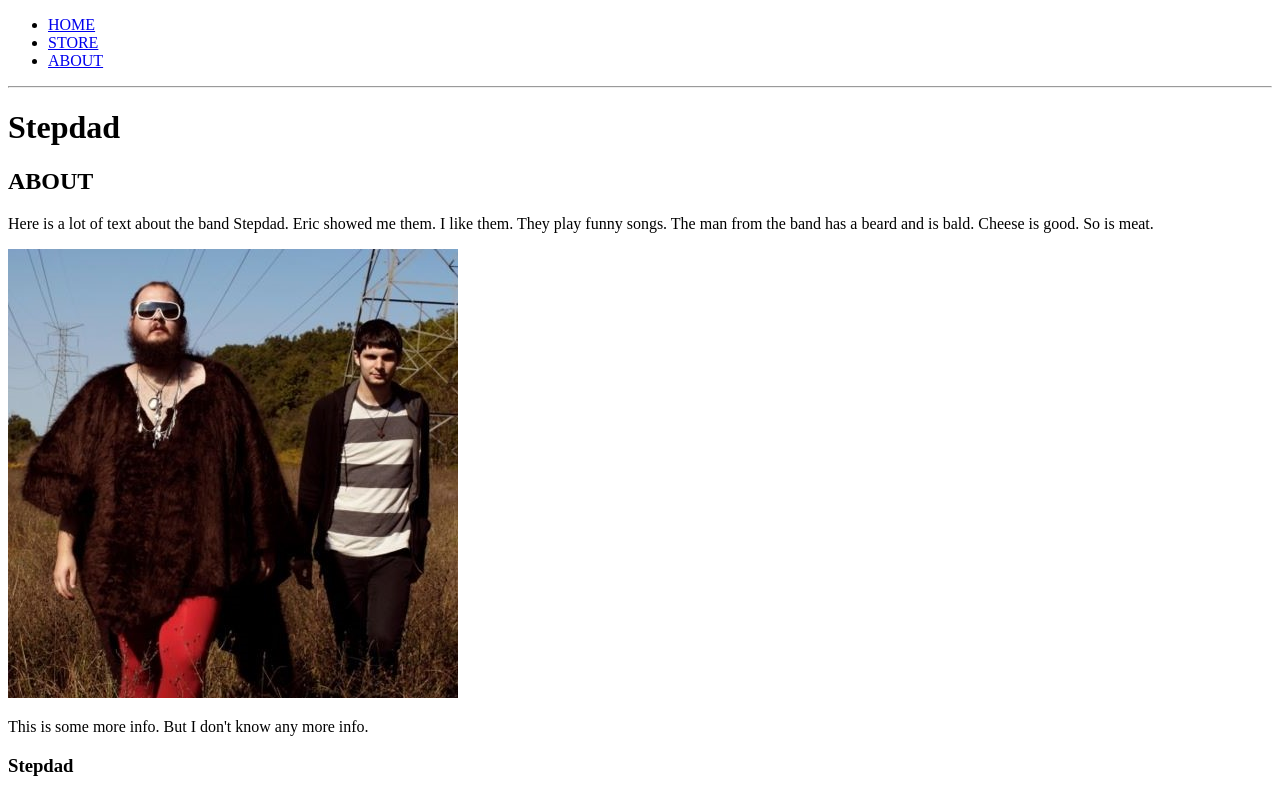
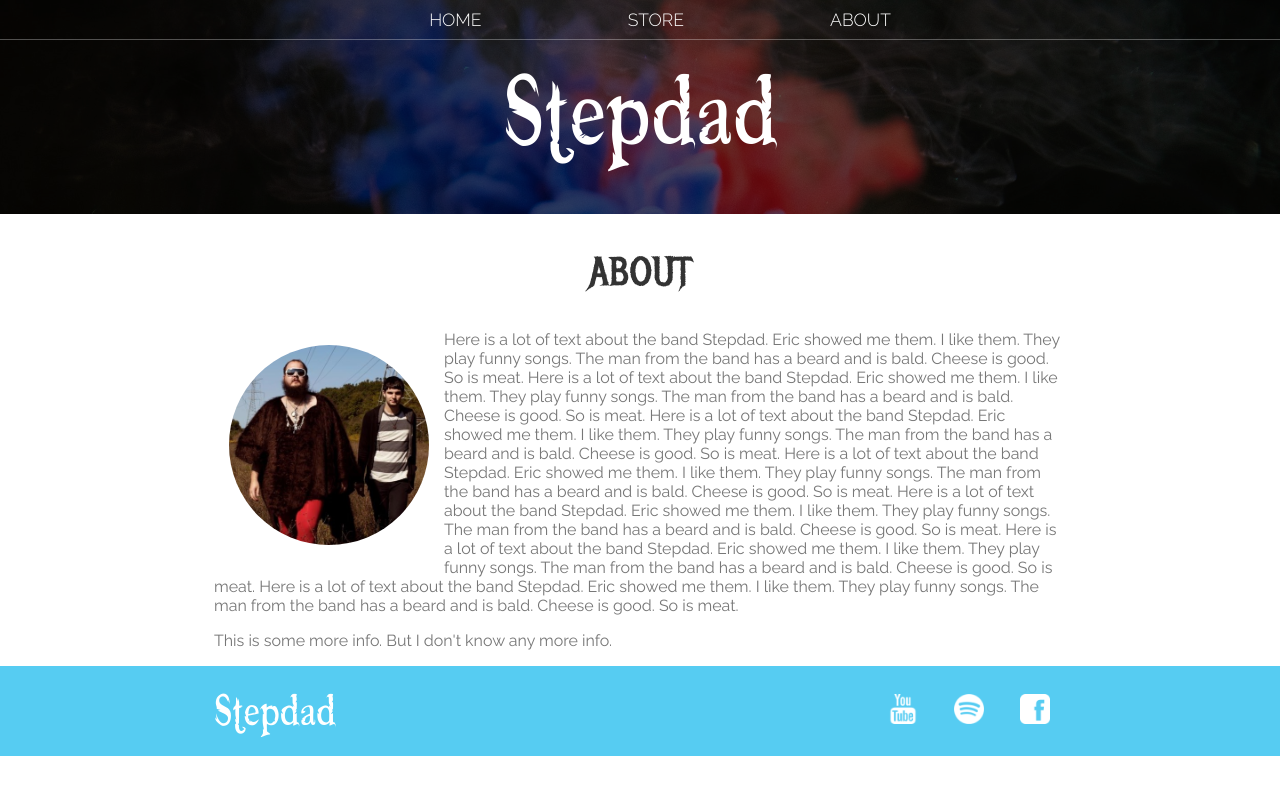
Before and after one commit to ArchDukePaulvis/Test, a plain HTML site: page WebpagePractice/About.html in a window 1280 px wide. Shown: the top 792 px of the page. Drawn offline with Linux system fonts and the light colour scheme; files whose address does not match are found by name.

Commit message:
webpage css

```diff
--- a/WebpagePractice/About.html
+++ b/WebpagePractice/About.html
@@ -3,10 +3,11 @@
     <head>
         <title>Stepdad About</title>
         <meta name="description" content="This is the description">
+        <link rel="stylesheet" href="styles.css">
     </head>
     <body>
-        <header>
-            <nav>
+        <header class="main-header">
+            <nav class="nav main-nav">
                 <ul>
                     <li>
                         <a href="index.html"> HOME</a>
@@ -19,22 +20,47 @@
                     </li>
                 </ul>
             </nav>
-            <hr>
-            <h1>Stepdad</h1>
+            <h1 class="band-name band-name-large">Stepdad</h1>
         </header>
-        <section>
-            <h2>ABOUT</h2>
+        <section class="content-section container">
+            <h2 class="section-header">ABOUT</h2>
+            <img class="about-band-image" src="images/Stepdad.jpg">
             <p>Here is a lot of text about the band Stepdad.
                  Eric showed me them. I like them. They play
                   funny songs. The man from the band has a
+                beard and is bald. Cheese is good. So is meat.
+                Here is a lot of text about the band Stepdad.
+                Eric showed me them. I like them. They play
+                 funny songs. The man from the band has a
+               beard and is bald. Cheese is good. So is meat.
+               Here is a lot of text about the band Stepdad.
+               Eric showed me them. I like them. They play
+                funny songs. The man from the band has a
+              beard and is bald. Cheese is good. So is meat.
+              Here is a lot of text about the band Stepdad.
+              Eric showed me them. I like them. They play
+               funny songs. The man from the band has a
+             beard and is bald. Cheese is good. So is meat.
+             Here is a lot of text about the band Stepdad.
+             Eric showed me them. I like them. They play
+              funny songs. The man from the band has a
+            beard and is bald. Cheese is good. So is meat.
+            Here is a lot of text about the band Stepdad.
+            Eric showed me them. I like them. They play
+             funny songs. The man from the band has a
+           beard and is bald. Cheese is good. So is meat.
+           Here is a lot of text about the band Stepdad.
+           Eric showed me them. I like them. They play
+            funny songs. The man from the band has a
           beard and is bald. Cheese is good. So is meat.</p>
-            <img src="images/Stepdad.jpg">
             <p>This is some more info. But I don't know any more
                  info.
             </p>
         </section>
-        <footer>
-            <h3>Stepdad</h3>
+        <footer class="main-footer">
+            <div class="container main-footer-container">
+            <h3 class="band-name">Stepdad</h3>
+            <ul class="nav footer-nav">
                 <li>
                     <a href="https://youtube.com" target="_blank">
                         <img src="images/YouTube.png">
@@ -50,6 +76,8 @@
                         <img src="images/Facebook.png">
                     </a>
                 </li>
+            </ul>
+            </div>
         </footer>
     </body>
 </html>
--- /dev/null
+++ b/WebpagePractice/styles.css
@@ -0,0 +1,123 @@
+@import url('https://fonts.googleapis.com/css2?family=Raleway:wght@300;400&display=swap');
+@import url('https://fonts.googleapis.com/css2?family=Metal+Mania&display=swap');
+
+@font-face{
+    font-family: "Booter - Zero Zero";
+    src: url("fonts/Booter\ -\ Zero\ Zero.woff") format("woff"),
+         url("fonts/Booter\ -\ Zero\ Zero.woff2") format("woff2");
+    font-weight: normal;
+    font-style: normal;
+}
+
+* {
+    box-sizing: border-box;
+    font-family: 'Raleway', sans-serif;
+    color: #777;
+}
+
+html, body{
+    margin: 0px;
+    padding: 0px;
+}
+
+.nav ul {
+    margin: 0px;
+}
+
+.nav li{
+    display: inline;
+}
+
+.nav a{
+    display: inline-block;
+    padding: .5em;
+    color: white;
+    text-decoration: none;
+}
+
+.main-nav{
+    text-align: center;
+    font-size: 1.1em;
+    font-weight: lighter;
+    border-bottom: 1px solid rgba(255, 255, 255, .3);
+}
+
+.main-nav li{
+    padding: 0 5%;
+}
+
+.nav a:hover {
+    background-color: rgba(255, 255, 255, .30);
+}
+
+.main-header{
+    background-color: rgba(0, 0, 0, .6);
+    background-image: url("images/Header Background.jpg");
+    background-blend-mode: multiply;
+    background-size: cover;
+    padding-bottom: 30px;
+}
+
+.band-name{
+    text-align: center;
+    margin: 0px;
+    font-size: 4em;
+    font-family: "Booter - Zero Zero";
+    font-weight: normal;
+    color: white;
+}
+
+.band-name-large{
+    font-size: 9em;
+}
+
+.content-section{
+    margin: 1em;
+}
+
+.container{
+    max-width: 900px;
+    margin: 0px auto;
+    padding: 0px 1.5em;
+}
+
+.section-header{
+    font-family: "Metal Mania";
+    font-weight: normal;
+    color: #333;
+    text-align: center;
+    font-size: 2.5em;
+}
+
+.about-band-image{
+    float: left;
+    height: 200px;
+    width: 200px;
+    margin: 15px;
+    border-radius: 50%;
+}
+
+.main-footer{
+    background-color: #56ccf2;
+    color: white;
+    padding: .25em 0px;
+}
+
+.main-footer-container{
+    display: flex;
+    align-items: center;
+}
+
+.main-footer-container ul{
+    flex-grow: 1;
+    text-align: end;
+}
+
+.footer-nav li{
+    padding: 0 .5em;
+}
+
+.footer-nav img{
+    width: 30px;
+    height: 30px;
+}
```
Also changed, not shown: WebpagePractice/index.html (+2 -0 lines). Lines whose indentation alone changed are shown as unchanged.
